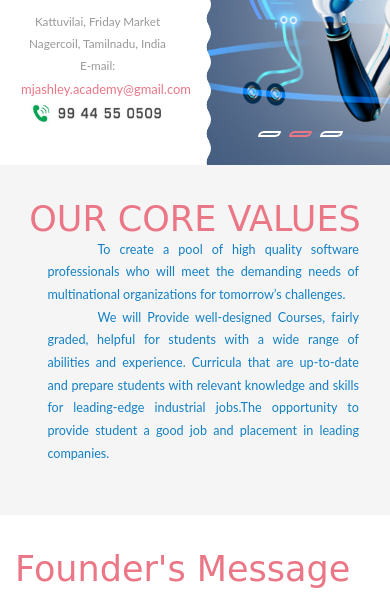
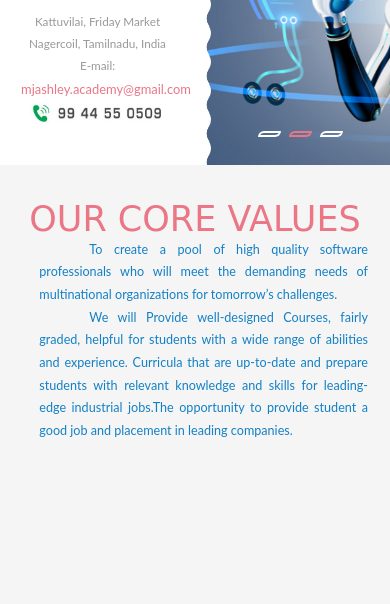
Before and after one commit to mjashley-academy/mjashley-website, a plain HTML site: page index.html in a window 390 px wide. Shown: the part 175-779 px from the top of the page. Drawn offline with Linux system fonts and the light colour scheme.

Commit message:
Alignment fixes

```diff
--- a/css/style.css
+++ b/css/style.css
@@ -1952,10 +1952,6 @@ figure.effect-bubba:hover p {
         min-height: 700px;
     }
 
-    .banner-bottom-grid-rel-pos p {
-        font-size: 1em;
-    }
-
     p {
         font-size: 1em;
     }
@@ -2022,11 +2018,12 @@ figure.effect-bubba:hover p {
 
     .banner-bottom {
         padding: 5em 0;
+        min-height: 450px;
     }
 
     .banner-bottom-grid {
         float: left;
-        width: 33%;
+        width: 100%;
         padding: 0 0.5em;
     }
 
@@ -2085,7 +2082,7 @@ figure.effect-bubba:hover p {
 
     h3.title,
     .contact h3.title {
-        font-size: 3.6em;
+        font-size: 2.8em;
     }
 
     .services-info {
@@ -2999,7 +2996,7 @@ figure.effect-bubba:hover p {
 
     .banner-bottom-grid {
         float: none;
-        width: 80%;
+        width: 100%;
         margin: 0 auto;
     }
 
@@ -3307,7 +3304,7 @@ figure.effect-bubba:hover p {
     }
 
     .banner-bottom-grid {
-        width: 95%;
+        width: 100%;
     }
 
     .trip p.trip-text {
```
